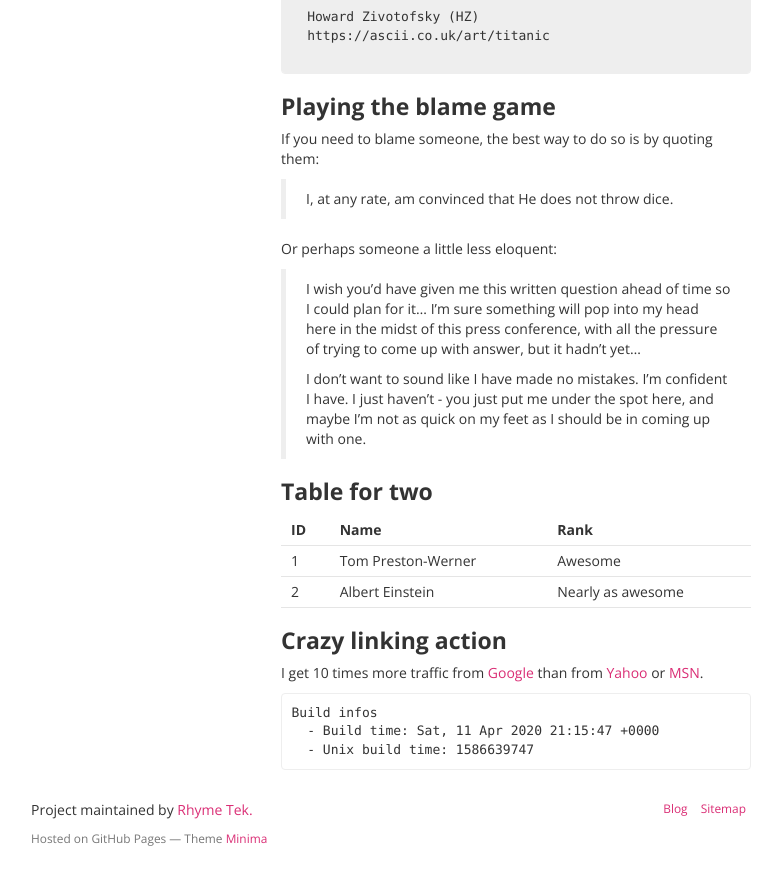
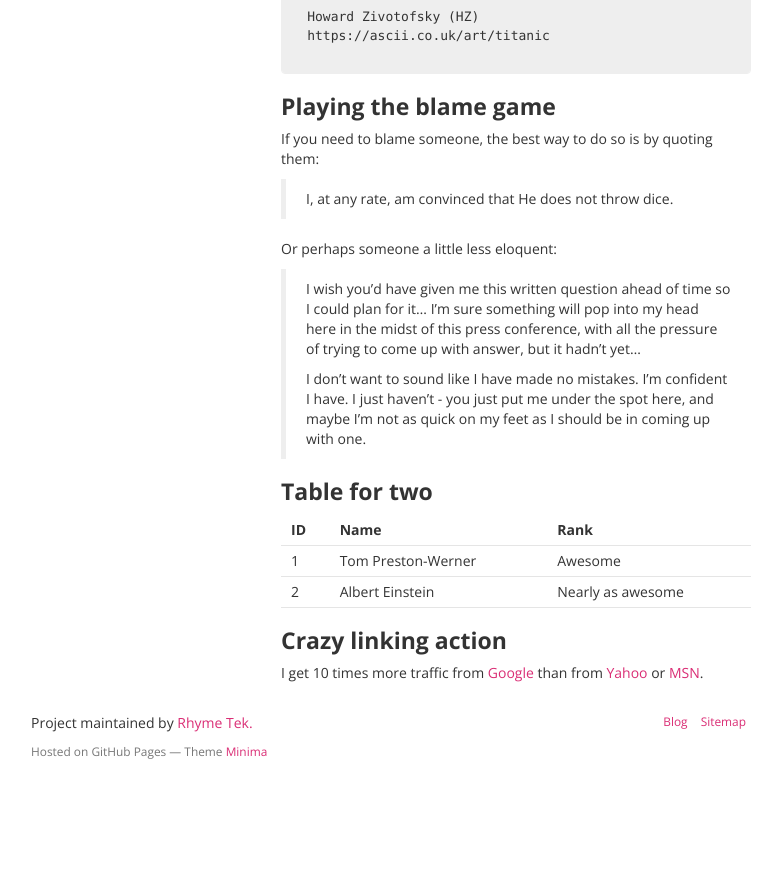
Before and after one commit to RimeCoOfficial/Minima, a Jekyll site: the page built from index.md, in a window 1280 px wide and 900 px high, scrolled down 2125 px. Shown: the top 885 px of the window, without its empty margins (249-1031 px from the left). Built offline with Jekyll 4.4.1, drawn with Linux system fonts in a browser that asks for light colours; nearby versions of some CDN libraries; our own code applies the rules of GitHub Pages for plain Markdown files; after the commit the page ends 2938 px from its top, so only the background shows below that.

Commit message:
Update index.md

````diff
--- a/index.md
+++ b/index.md
@@ -162,10 +162,3 @@ I get 10 times more traffic from [Google] [1] than from
   [1]: http://google.com/        "Google"
   [2]: http://search.yahoo.com/  "Yahoo Search"
   [3]: http://search.msn.com/    "MSN Search"
-
-
-```
-Build infos
-  - Build time: {{ site.time | date_to_rfc822 }}
-  - Unix build time: {{ site.time | date:"%s" }}
-```
````
